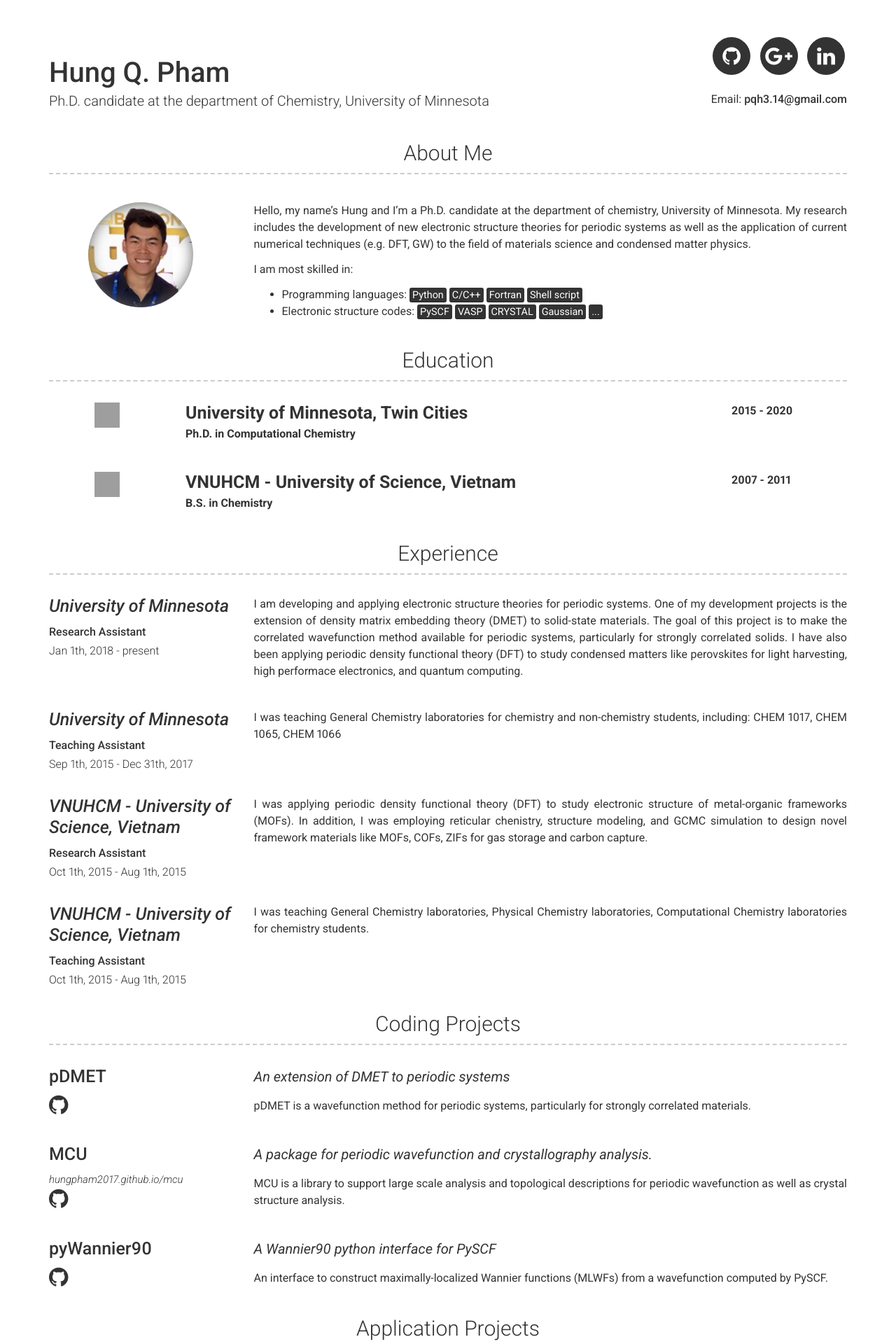
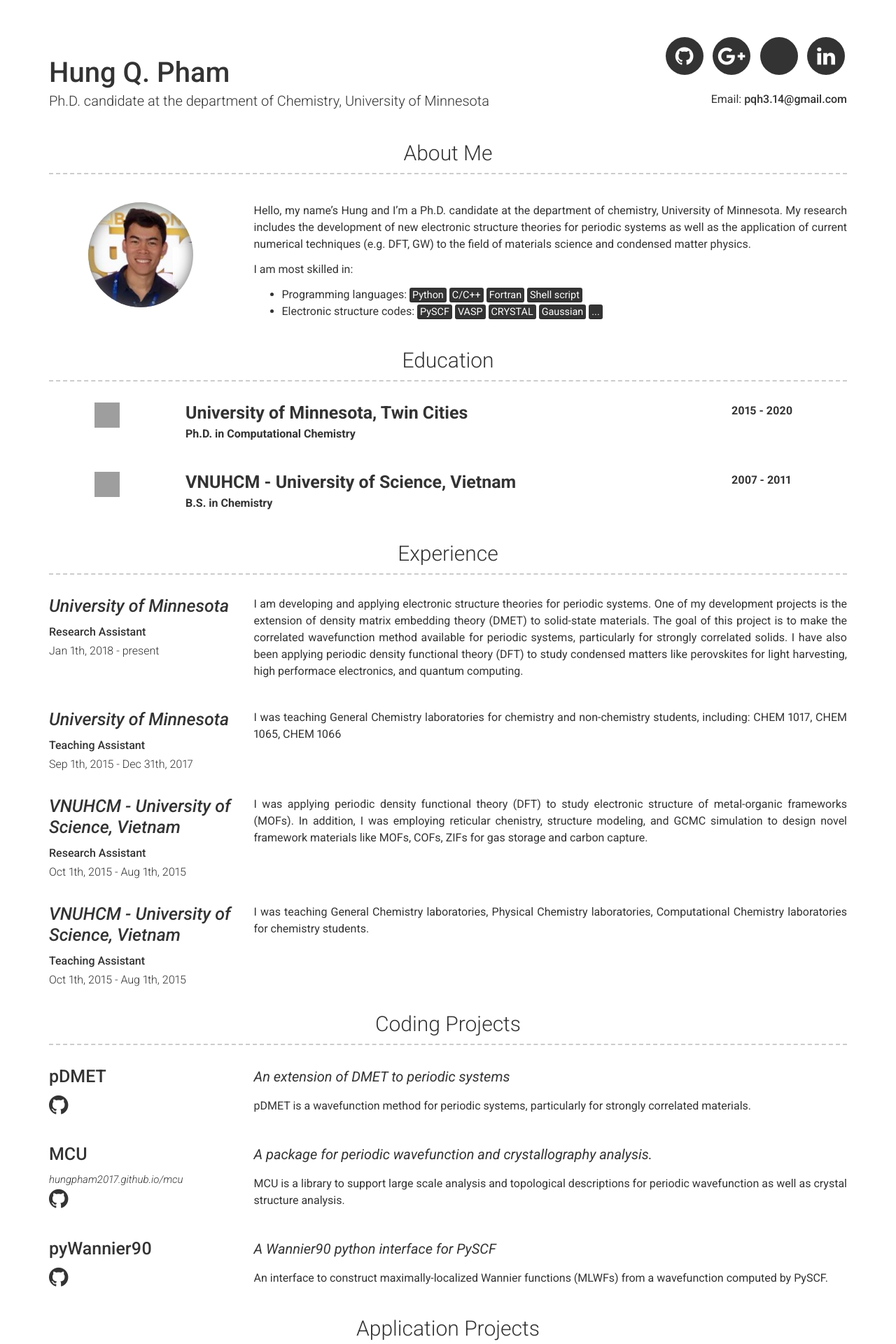
Before and after one commit to hungpham2017/hungpham2017.github.io, a Jekyll site: the page built from index.md, in a window 1280 px wide. Shown: the top 1920 px of the page at 70% size. Built offline with Jekyll 4.4.1, drawn with Linux system fonts in a browser that asks for light colours; grey boxes are pictures that could not be loaded.

Commit message:
Adding Research gate

```diff
--- a/_config.yml
+++ b/_config.yml
@@ -13,6 +13,7 @@
 github_username:  hungpham2017
 googlescholar_username: citations?user=MIe6vYUAAAAJ&hl=en
 linkedin_username: hung-pham-4b46598b
+researchgate_username: Hung_Pham17
 # twitter_username: jekyllrb
 # dribbble_username: jekyll
 # facebook_username:
--- a/_includes/header.html
+++ b/_includes/header.html
@@ -20,6 +20,7 @@
             </a>
           </li>
         {%- endif -%}
+
         {%- if site.flickr_username -%}
           <li>
             <a target="_blank" href="https://www.flickr.com/photos/{{ site.flickr_username| cgi_escape | escape }}" class="button button--sacnite button--round-l">
@@ -27,6 +28,7 @@
             </a>
           </li>
         {%- endif -%}
+
         {%- if site.github_username -%}
           <li>
             <a target="_blank" href="https://github.com/{{ site.github_username| cgi_escape | escape }}" class="button button--sacnite button--round-l">
@@ -34,10 +36,19 @@
             </a>
           </li>
         {%- endif -%}
+
         {%- if site.googlescholar_username -%}
           <li>
             <a target="_blank" href="https://scholar.google.com/{{ site.googlescholar_username| escape }}" class="button button--sacnite button--round-l">
               <i class="fa fa-google-plus" title="Google scholar link"></i>
+            </a>
+          </li>
+        {%- endif -%}
+
+        {%- if site.researchgate_username -%}
+          <li>
+            <a target="_blank" href="https://www.researchgate.net/profile/{{ site.researchgate_username| cgi_escape | escape }}" class="button button--sacnite button--round-l">
+              <i class="fa fa-researchgate" title="Github link"></i>
             </a>
           </li>
         {%- endif -%}
@@ -49,6 +60,7 @@
             </a>
           </li>
         {%- endif -%}
+
         {%- if site.linkedin_username -%}
           <li>
             <a target="_blank" href="https://www.linkedin.com/in/{{ site.linkedin_username| cgi_escape | escape }}" class="button button--sacnite button--round-l">
@@ -56,6 +68,7 @@
             </a>
           </li>
         {%- endif -%}
+
         {%- if site.xing_username -%}
           <li>
             <a target="_blank" href="https://www.xing.com/profile/{{ site.xing_username| cgi_escape | escape }}" class="button button--sacnite button--round-l">
```
